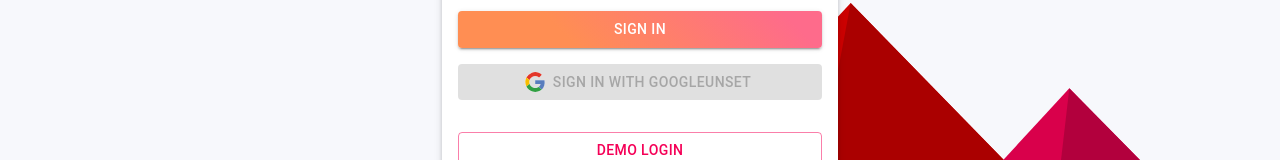
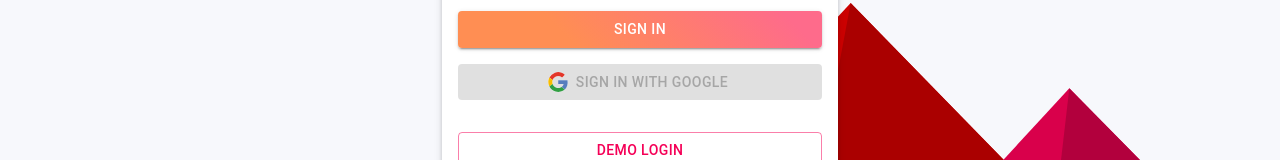
Before and after one commit to maliksheharyaar/social_media_app, a React (Create React App) app in the folder client/: page /auth in a window 1280 px wide. Shown: the part 397-557 px from the top of the page. Built offline with nearby package versions, Linux system fonts and the light colour scheme; no server answers.

Commit message:
[SBA-12]: Fixed auth bug

```diff
--- a/client/src/components/Auth/Auth.js
+++ b/client/src/components/Auth/Auth.js
@@ -105,7 +105,6 @@ const Auth = () => {
             render={(renderProps) => (
               <Button className={classes.googleButton} color='primary' fullWidth onClick={renderProps.onClick} disabled={renderProps.disabled} startIcon={<Icon />} variant="contained">
                 Sign in with Google
-                {process.env.REACT_APP_GOOGLE_ID}
               </Button>
             )}
 
```
